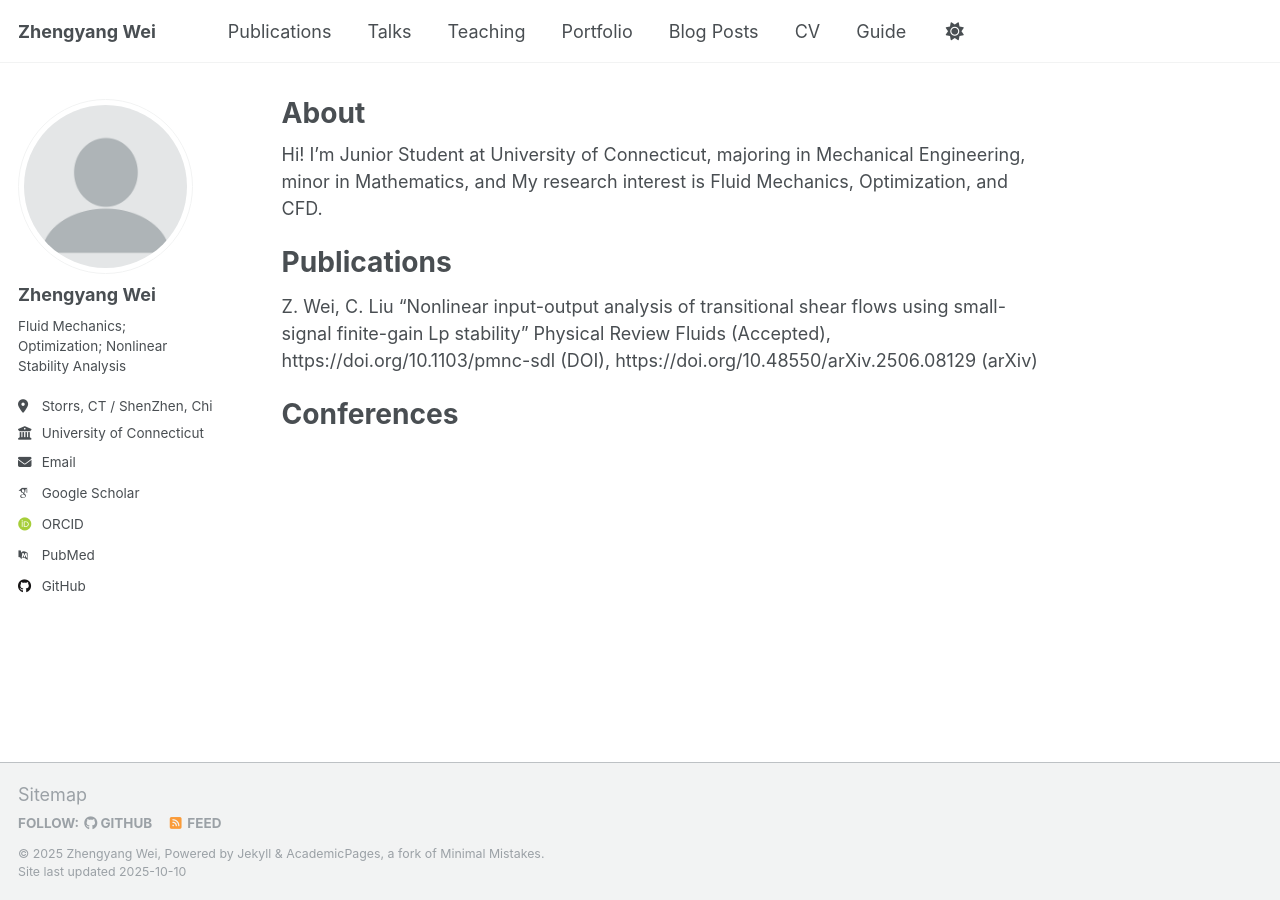
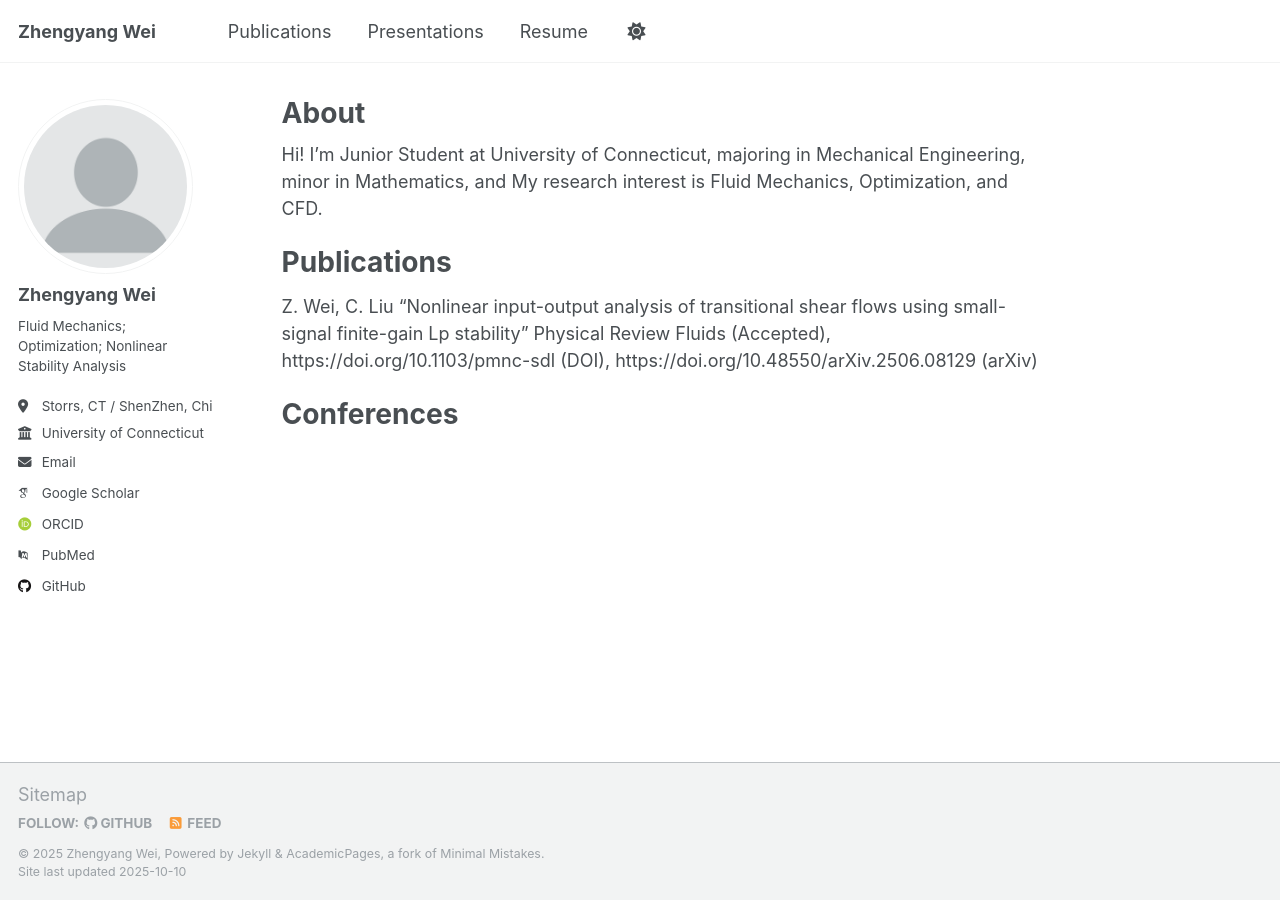
Before and after one commit to GNK48-WZY/gnk48-wzy.github.io, a Jekyll site: the page built from _pages/about.md, in a window 1280 px wide. Built offline with Jekyll 4.4.1, drawn with Linux system fonts in a browser that asks for light colours; some web fonts are replaced.

Commit message:
Update navigation.yml

```diff
--- a/_data/navigation.yml
+++ b/_data/navigation.yml
@@ -11,23 +11,23 @@ main:
   - title: "Publications"
     url: /publications/
 
-  - title: "Talks"
+  - title: "Presentations"
     url: /talks/
 
-  - title: "Teaching"
-    url: /teaching/
+ # - title: "Teaching"
+  #  url: /teaching/
 
-  - title: "Portfolio"
-    url: /portfolio/
+ # - title: "Portfolio"
+  #  url: /portfolio/
 
-  - title: "Blog Posts"
-    url: /year-archive/
+ # - title: "Blog Posts"
+  #  url: /year-archive/
 
-  - title: "CV"
-    url: /cv/
+  - title: "Resume"
+    url: /cv-json/
 
   # - title: "CV"
   #   url: /cv-json/
 
-  - title: "Guide"
-    url: /markdown/
+ # - title: "Guide"
+  #  url: /markdown/
```
